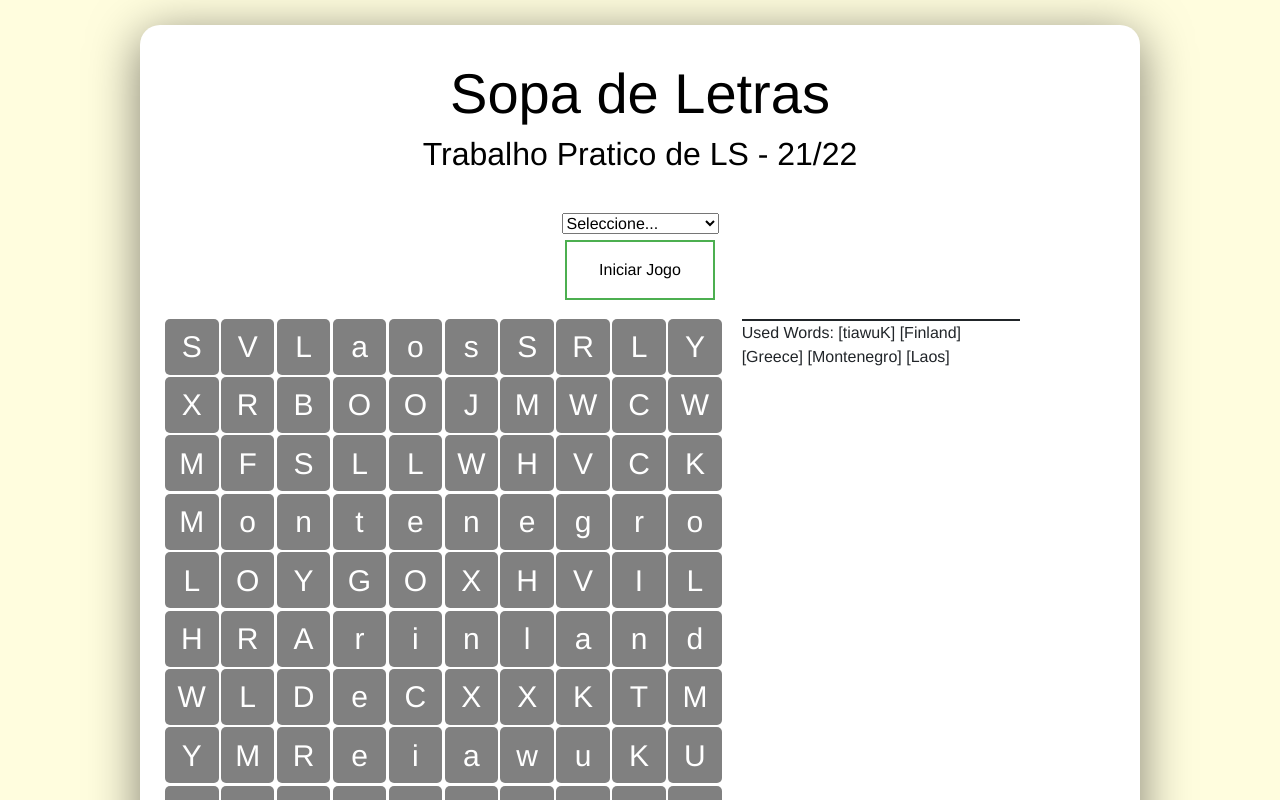
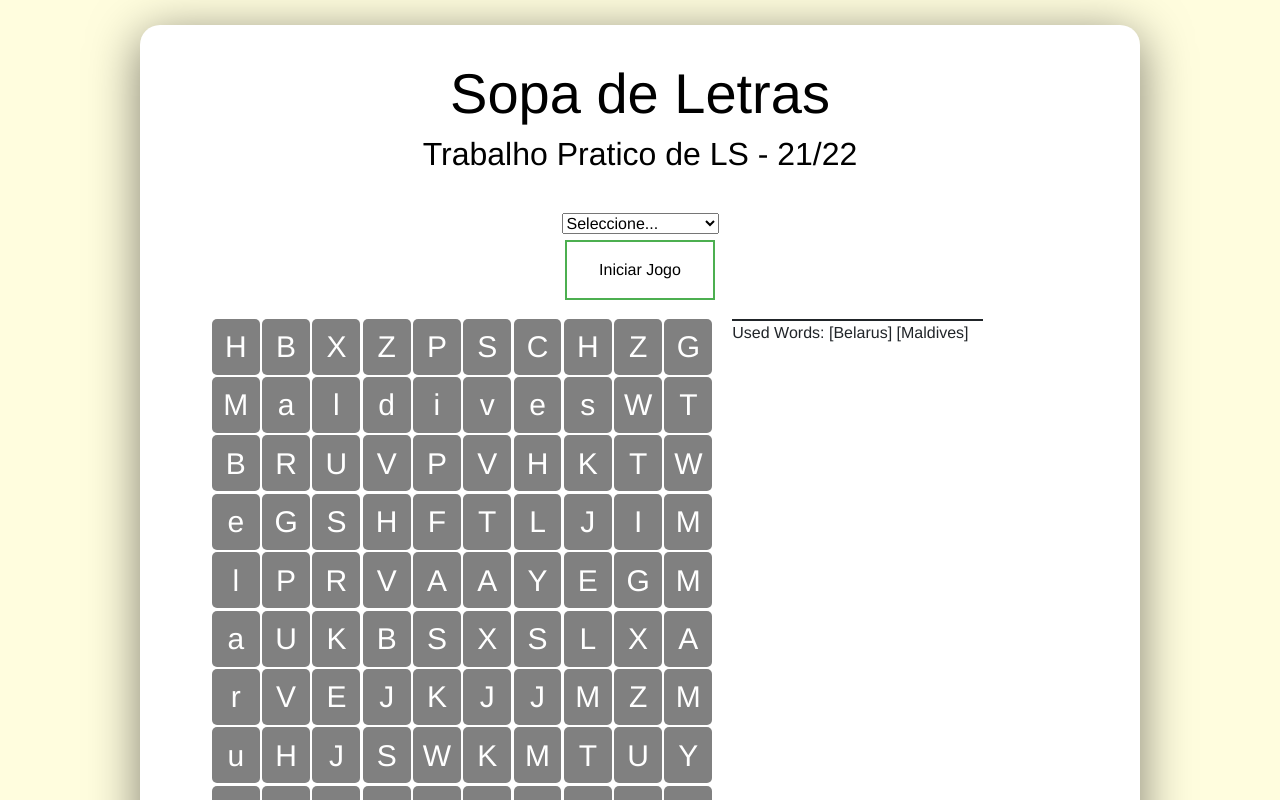
Before and after one commit to nunosantosalmeida/sopa-de-letras-ls-isec, a React (Create React App) app: page / in a window 1280 px wide. Shown: the top 800 px of the page. Built offline with nearby package versions, Linux system fonts and the light colour scheme.

Commit message:
timer introduzed, fixed re-rendering of game panel

```diff
--- a/src/App.js
+++ b/src/App.js
@@ -14,31 +14,32 @@ import PanelControl from "./components/painel-control/painel-control.component";
 import Footer from "./components/footer/footer.component";
 import GameBoard from "./components/game-board/game-board.component";
 import { React, useEffect, useState } from "react";
-import { TIMEOUTGAME, INITIAL_BOARD_SIDE_SIZE, ABCD} from './constants';
-import { getRandomWord,makeRandomBoard, placeInColumnWord, placeInLineWord, fillBoard} from "./helpers";
+import { TIMEOUTGAME, INITIAL_BOARD_SIDE_SIZE} from "./constants";
+import {fillBoard} from "./helpers";
 
 
+let timerId = undefined;
+let boardSize = INITIAL_BOARD_SIDE_SIZE * INITIAL_BOARD_SIDE_SIZE;
+let boardInfo = fillBoard({boardSize});
+let finalArray = boardInfo[0];
+let usedWords = boardInfo[1];
+
 function App() {
-  let timerId = undefined;
-  let boardSize = INITIAL_BOARD_SIDE_SIZE*INITIAL_BOARD_SIDE_SIZE;
+
   const [gameStarted, setGameStarted] = useState(false);
   const [selectedLevel, setSelectedLevel] = useState("0");
-  const [letters, setLetters] = useState([]);
+  const [boardSide, setBoardSide] = useState(10);
   const [timer, setTimer] = useState(TIMEOUTGAME);
 
   // Temporizador
   useEffect(() => {
     if (gameStarted) {
-
+      let nextTimer;
       timerId = setInterval(() => {
-        let nextTimer;
         setTimer((previousState) => {
           nextTimer = previousState - 1;
           return nextTimer;
         });
-        if (nextTimer === 0) {
-          setGameStarted(false);
-        }
       }, 1000);
     } else if (timer !== TIMEOUTGAME) {
       setTimer(TIMEOUTGAME);
@@ -50,10 +51,11 @@ function App() {
     };
   }, [gameStarted]);
 
+
   // Se o tempo se esgotar, parar o jogo e fazer clearInterval do timerId
   useEffect(() => {
     if (timer <= 0) {
-      console.log("condição timer <= 0")
+      console.log("condição timer <= 0");
       setGameStarted(false);
       clearInterval(timerId);
     }
@@ -78,13 +80,8 @@ function App() {
         break;
     }
 
-    console.log("mudar boardSize para " + boardSize)
-
+    console.log("A mudar boardSize para " + boardSize);
   };
-
-  let boardInfo = fillBoard({boardSize});
-  let finalArray = boardInfo[0],  // Array a apresentar no tabuleiro
-      usedWords  = boardInfo[1];  // Array com palavras já utilizadas no tabuleiro (definidas como strings)*/
 
   const handleGameStart = () => {
     if (gameStarted) {
@@ -93,7 +90,7 @@ function App() {
     } else {
       console.log("Inicia Jogo");
 
-      boardInfo = fillBoard(boardSize);
+      boardInfo = fillBoard({boardSize});
       finalArray = boardInfo[0];
       usedWords  = boardInfo[1];
 
--- a/src/helpers/fillBoard.js
+++ b/src/helpers/fillBoard.js
@@ -1,5 +1,5 @@
 import {getRandomWord, placeInColumnWord, placeInLineWord} from '../helpers'
-import { ABCD} from '../constants';
+import {ABCD} from '../constants';
 
 /**
  * MakeRandomBoard
@@ -10,7 +10,6 @@ import { ABCD} from '../constants';
  * @param {*} finalArray array final a ser apresentado no tabuleiro
  */
  function fillBoard({boardSize}){
-
     let finalArray=[];  // Array a apresentar no tabuleiro
     let randomword;  // Palavra aleatória (utilizada para colocar palavras aleatórias no array finalArray) */
     let positionsOccupied = [];  // Array com posições já ocupadas por palavras*/
@@ -18,7 +17,7 @@ import { ABCD} from '../constants';
     let word2array;  // Palavra em forma de array (para colocar nas posições do finalArray)*/
     let inverse;  // Variável de controlo para verificar se palavra será colocada inversamente ou não*/
 
-    console.log("fillBoard");
+    // console.log("fillBoard");
 
     for(let i=0; i<boardSize ; i++){/*i vai de 0 ao número de letras do array final */
         finalArray.push(ABCD[Math.floor(Math.random()*(ABCD.length-1))]);/* e preenche-o com letras aleatórias do abecedário*/
--- a/src/helpers/getRandomWord.js
+++ b/src/helpers/getRandomWord.js
@@ -11,7 +11,7 @@ import checkUsedWord from './checkUsedWord';
  */
  function getRandomWord(lnumb, usedWords){
 
-    console.log("getRandomWord");
+    // console.log("getRandomWord");
 
     let randomword; /**randomWord - Palavra a retornar */
     let passLineCheck=false; /**passLineCHeck - variável de controlo para saber se a palavra cabe numa linha/coluna*/
--- a/src/helpers/makeRandomBoard.js
+++ b/src/helpers/makeRandomBoard.js
@@ -10,7 +10,7 @@ import { ABCD} from '../constants';
  */
  function makeRandomBoard(lnumb,finalArray){
 
-    console.log("A preencher board");
+    // console.log("A preencher board");
 
     for(let i=0; i<lnumb ; i++){/*i vai de 0 ao número de letras do array final */
         finalArray.push(ABCD[Math.floor(Math.random()*(ABCD.length-1))]);/* e preenche-o com letras aleatórias do abecedário*/
--- a/src/helpers/placeInColumnWord.js
+++ b/src/helpers/placeInColumnWord.js
@@ -13,7 +13,7 @@
  function placeInColumnWord(word2array,lnumb,finalArray, usedWords,positionsOccupied){
 
 
-    console.log("placeInColumnWord");
+    // console.log("placeInColumnWord");
 
     /** cantcontinue - variável de controlo para saber se a posição aleatória gerada já está ocupada (ou não) */
     let cantcontinue=false;
--- a/src/helpers/placeInLineWord.js
+++ b/src/helpers/placeInLineWord.js
@@ -12,7 +12,7 @@
 
  function placeInLineWord(word2array, lnumb, finalArray, usedWords, positionsOccupied){
 
-    console.log("placeInLineWord");
+    // console.log("placeInLineWord");
 
     /** cantcontinue - variável de controlo para saber se a posição aleatória gerada já está ocupada (ou não) */
     let cantcontinue=false;
```
